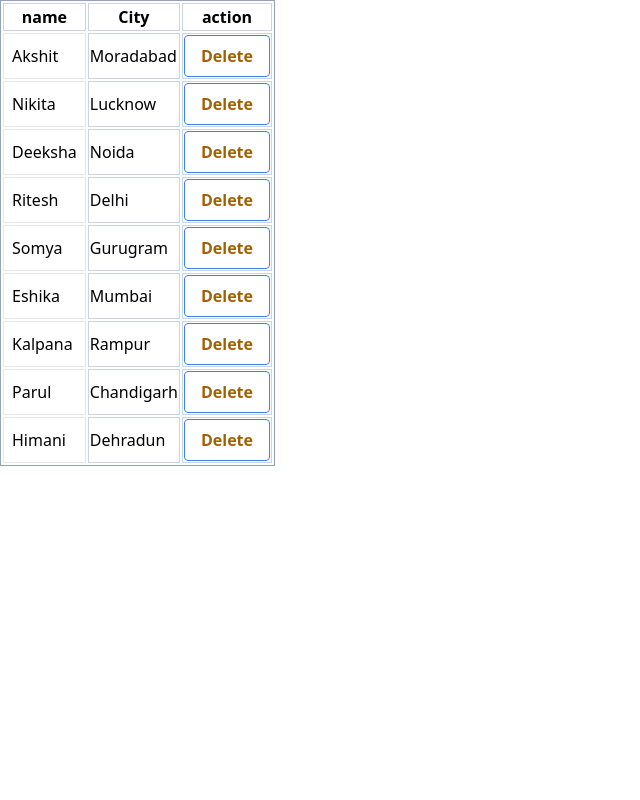
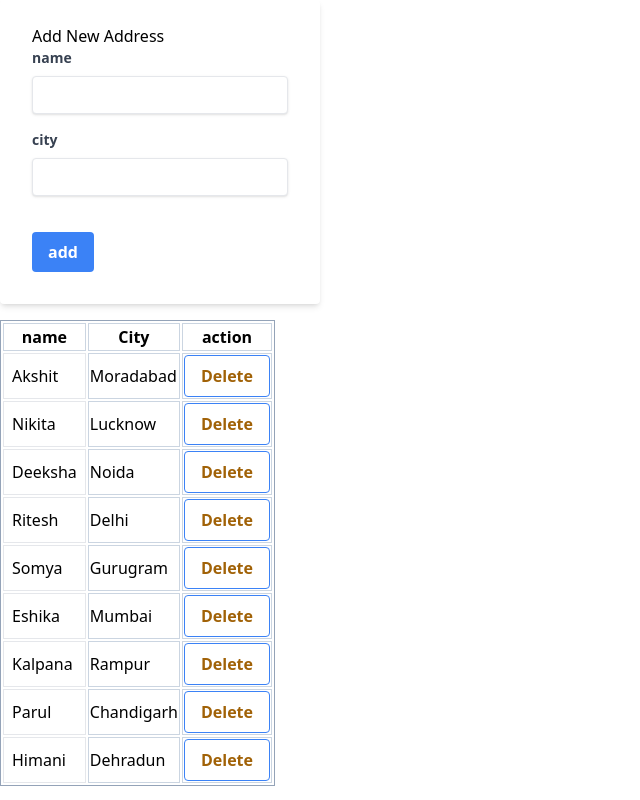
Before and after one commit to mohasaket/todos, a React (Vite) app: page / in a window 1280 px wide. Shown: the whole page, without its empty margins (0-640 px from the left). Built offline with nearby package versions, Linux system fonts and the light colour scheme.

Commit message:
add to table

```diff
--- a/package.json
+++ b/package.json
@@ -10,6 +10,7 @@
     "preview": "vite preview"
   },
   "dependencies": {
+    "axios": "^1.6.1",
     "react": "^18.2.0",
     "react-dom": "^18.2.0"
   },
--- a/src/App.tsx
+++ b/src/App.tsx
@@ -1,8 +1,14 @@
 import TableAddressData from "./components/TableAddressData";
+import AddNewAddress from "./components/addNewAddress";
 import "./jsons/address";
 
 function App() {
-  return <TableAddressData />;
+  return (
+    <>
+      <AddNewAddress />
+      <TableAddressData />
+    </>
+  );
 }
 
 export default App;
--- a/src/components/TableAddressData.tsx
+++ b/src/components/TableAddressData.tsx
@@ -30,7 +30,7 @@ const TableAddressData = () => {
                 className="bg-transparent hover:bg-yellow-300 text-yellow-700 p-2
               font-semibold hover:text-white py-2 px-4 border border-blue-500
                hover:border-transparent rounded"
-                onClick={(e) => handelDelete(data)}
+                onClick={() => handelDelete(data)}
               >
                 Delete
               </button>
--- /dev/null
+++ b/src/components/addNewAddress.tsx
@@ -0,0 +1,82 @@
+import axios from "axios";
+import React, { ChangeEvent, useState } from "react";
+
+const AddNewAddress = () => {
+  const [states, setState] = useState({ name: "", city: "", error: undefined });
+  const handelAdd = () => {
+    axios
+      .post("http://localhost:4200/adsasd", states)
+      .then((s) => {
+        setState({ name: "", city: "", error: undefined });
+      })
+      .catch((e) => {
+        setState({
+          ...states,
+          error: e,
+        });
+      });
+  };
+
+  const handelOnChange = (event: ChangeEvent<HTMLInputElement>) => {
+    setState({
+      ...states,
+      [event.target.name]: event.target.value,
+    });
+  };
+
+  return (
+    <>
+      <div className="w-full max-w-xs">
+        <div className="bg-white shadow-md rounded px-8 pt-6 pb-8 mb-4">
+          <h1>Add New Address</h1>
+          <div className="mb-4">
+            <label
+              className="block text-gray-700 text-sm font-bold mb-2"
+              htmlFor="name"
+            >
+              name
+            </label>
+            <input
+              className="shadow appearance-none border rounded w-full py-2 px-3 text-gray-700 leading-tight focus:outline-none focus:shadow-outline"
+              id="name"
+              name="name"
+              type="text"
+              placeholder=""
+              value={states.name}
+              onChange={handelOnChange}
+            />
+          </div>
+          <div className="mb-6">
+            <label
+              className="block text-gray-700 text-sm font-bold mb-2"
+              htmlFor="city"
+            >
+              city
+            </label>
+            <input
+              className="shadow appearance-none border rounded w-full py-2 px-3 text-gray-700 mb-3 leading-tight focus:outline-none focus:shadow-outline"
+              id="city"
+              type="text"
+              placeholder=""
+              name="city"
+              value={states.city}
+              onChange={handelOnChange}
+            />
+          </div>
+          <div className="flex items-center justify-between">
+            {states.error ? "error" : ""}
+            <button
+              className="bg-blue-500 hover:bg-blue-700 text-white font-bold py-2 px-4 rounded focus:outline-none focus:shadow-outline"
+              type="button"
+              onClick={handelAdd}
+            >
+              add
+            </button>
+          </div>
+        </div>
+      </div>
+    </>
+  );
+};
+
+export default AddNewAddress;
```
Also changed, not shown: 1 other file (tests, documents, lock files or other folders).
